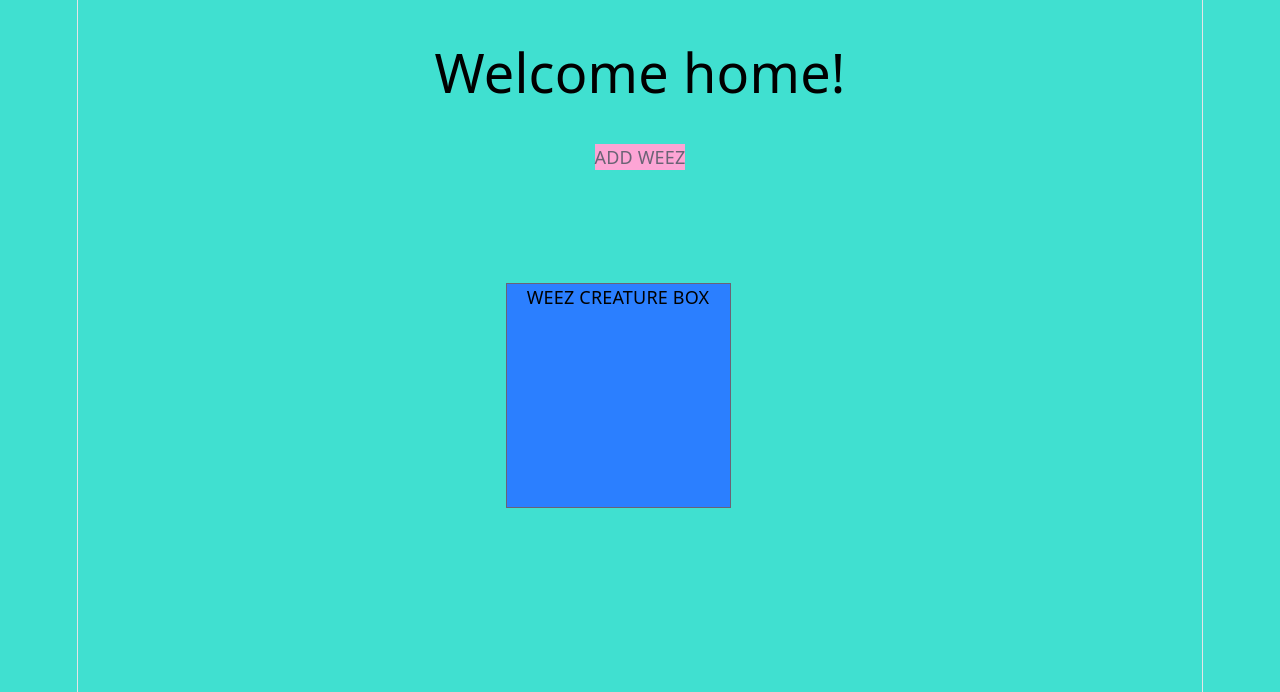
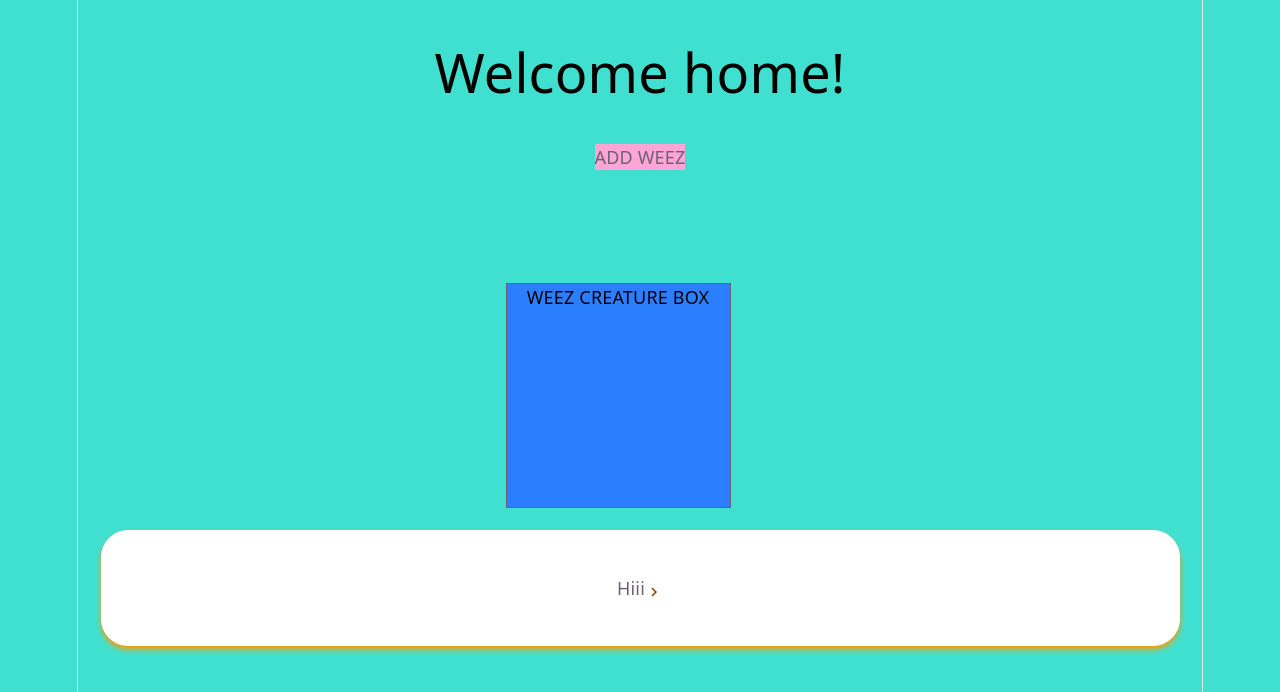
Before and after one commit to Artful-Donut/tomodachi-web, a React (Vite) app in the folder tomodachi-web/: page /home in a window 1280 px wide. Shown: the top 692 px of the page. Built offline with nearby package versions, Linux system fonts and the light colour scheme.

Commit message:
Added customize clothing buttons
Still need to implement changing displays depending on what is pressed

```diff
--- a/tomodachi-web/src/components/CustomizeButton.tsx
+++ b/tomodachi-web/src/components/CustomizeButton.tsx
@@ -1,16 +1,16 @@
 type CustomizeButtonProps = {
     iconsrc: string;
-
+    numberid: number
 }
 
 
-function CustomizeButton({iconsrc}: CustomizeButtonProps) {
+function CustomizeButton({iconsrc, numberid}: CustomizeButtonProps) {
 
     return(
         <>
         <button
             type="button"
-            onClick={() => alert("Customize button clicked")}
+            onClick={() => alert(numberid)}
             className="bg-yellow-500 h-20 w-20"
         >
             <img src={iconsrc}></img>
--- a/tomodachi-web/src/pages/AddWeez.tsx
+++ b/tomodachi-web/src/pages/AddWeez.tsx
@@ -12,20 +12,26 @@ function AddWeez() {
 
     useLayoutEffect(() => {
                 document.body.style.backgroundColor = "red"
-        });
+    });
+
+
 
     return(
         <>
+
         <div className="justify-center space-x-5">
+            <CustomizeButton iconsrc={browsIcon} numberid={1}></CustomizeButton>
+            <CustomizeButton iconsrc={clothesIcon} numberid={2}></CustomizeButton>
+            <CustomizeButton iconsrc={eyeIcon} numberid={3}></CustomizeButton>
+            <CustomizeButton iconsrc={hairIcon} numberid={4}></CustomizeButton>
+            <CustomizeButton iconsrc={mouthIcon} numberid={5}></CustomizeButton>
+            <CustomizeButton iconsrc={noseIcon} numberid={6}></CustomizeButton>
+        </div>
 
-            <CustomizeButton iconsrc={browsIcon}></CustomizeButton>
-            <CustomizeButton iconsrc={clothesIcon}></CustomizeButton>
-            <CustomizeButton iconsrc={eyeIcon}></CustomizeButton>
-            <CustomizeButton iconsrc={hairIcon}></CustomizeButton>
-            <CustomizeButton iconsrc={mouthIcon}></CustomizeButton>
-            <CustomizeButton iconsrc={noseIcon}></CustomizeButton>
 
-        </div>
+
+
+
         </>
     )
 
--- a/tomodachi-web/src/pages/HomePage.tsx
+++ b/tomodachi-web/src/pages/HomePage.tsx
@@ -1,5 +1,6 @@
 import AddWeezButton from "../components/AddWeezButton"
-import React, { useLayoutEffect } from 'react';
+import React, { useLayoutEffect, useState } from 'react';
+import SpeechBubble from "../components/dialog-system/SpeechBubble";
 
 
 function HomePage() {
@@ -8,8 +9,16 @@ function HomePage() {
             document.body.style.backgroundColor = "turquoise"
     });
 
+    const [bubbleHidden, setBubbleHidden] = useState(false);
+        const dialog = [
+            "Hiii",
+            "Byee!!!",
+            "Heyyy!!"
+        ];
+
     return(
         <>
+
 
 
         <div className="mt-10">
@@ -27,6 +36,14 @@ function HomePage() {
             </div>
         </div>
 
+        <SpeechBubble
+            isHidden={bubbleHidden}
+            setIsHidden={() => setBubbleHidden(true)}
+            dialog={dialog}
+            speed={40}
+        >
+        </SpeechBubble>
+
 
         </>
     )
```
Also changed, not shown: 1 other file (tests, documents, lock files or other folders).
